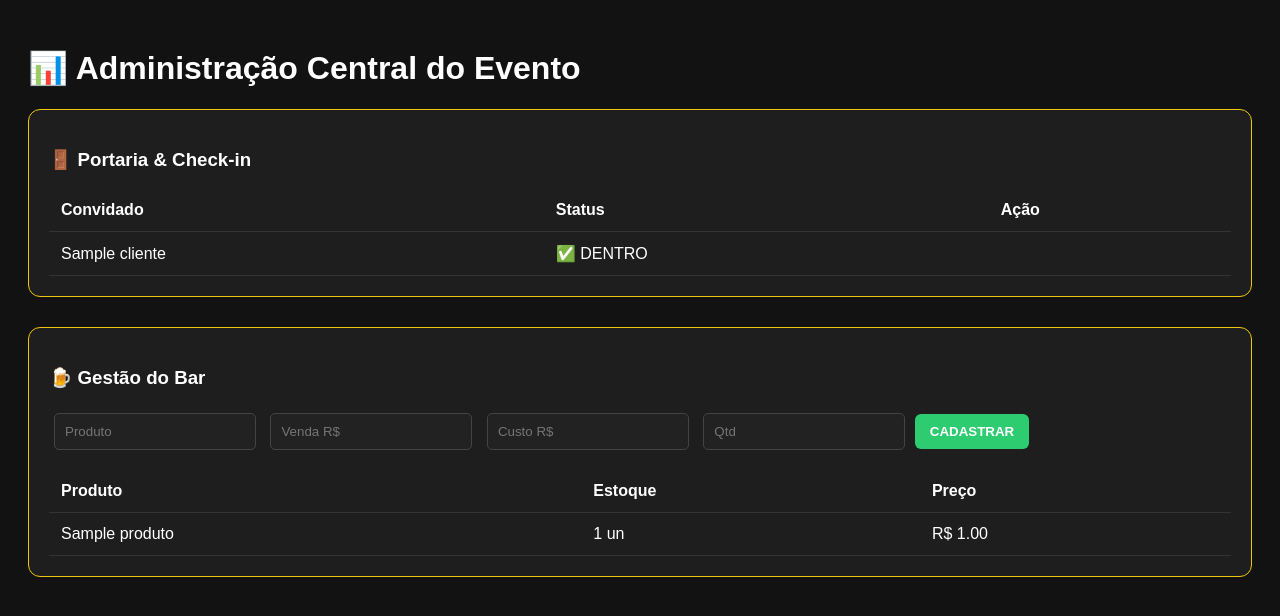
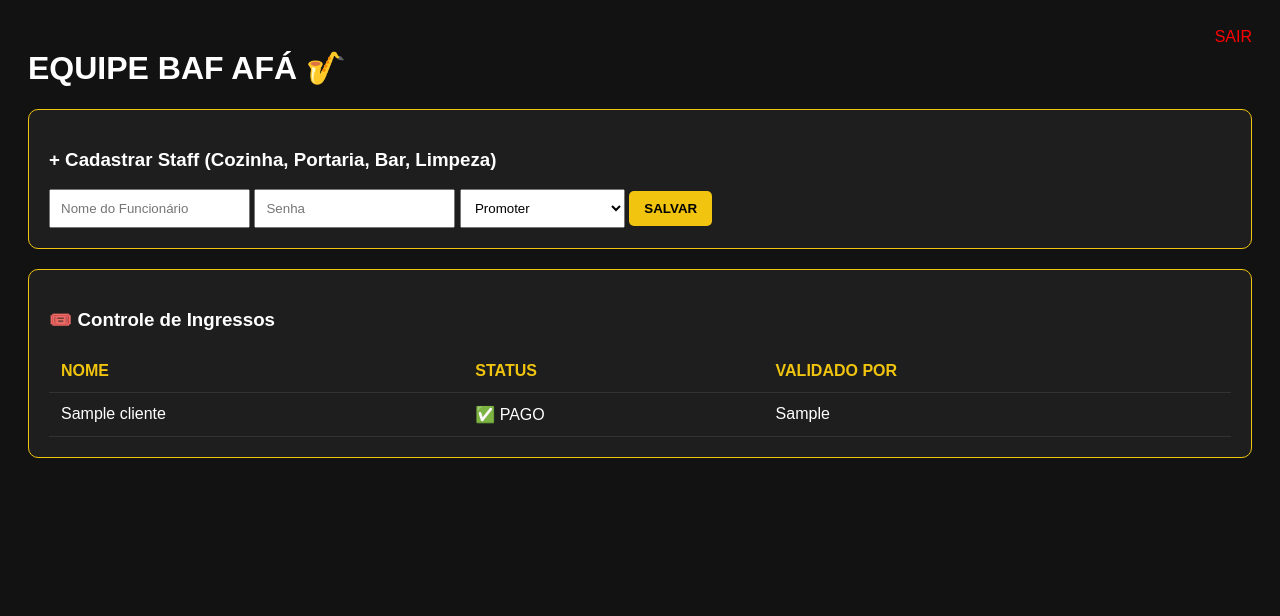
Before and after one commit to wagnerzaparolli15-ai/evento_samba, a Flask app: template templates/admin_bar.html in a window 1280 px wide. Shown: the top 616 px of the page. Run offline with Flask 3, Linux system fonts and the light colour scheme; the template is opened without the code that fills it: values that come from a table or form of the project are taken from there, others are empty; tables that the repository leaves empty hold one stand-in row (values such as "Sample post").

Commit message:
Sistema Staff: Login, Cargos e Seguranca QR

```diff
--- a/app.py
+++ b/app.py
@@ -1,9 +1,12 @@
 import os, re, mercadopago
-from flask import Flask, render_template, request, redirect, url_for, jsonify
+from flask import Flask, render_template, request, redirect, url_for, session, flash
 from flask_sqlalchemy import SQLAlchemy
 from sqlalchemy import text
+from functools import wraps
+from datetime import datetime
 
 app = Flask(__name__, static_folder='static', static_url_path='/static')
+app.secret_key = "segredo_bafafa_2026_seguranca_total" # Chave para as sessões de login
 
 # --- BANCO DE DADOS ---
 uri = "postgresql://db_fazcomfe_user:bo24NlcJANvGehkj97PytDoNyoiT696V@dpg-d6b4mq4hncsc7386sfag-a/db_fazcomfe?sslmode=require"
@@ -11,7 +14,15 @@ app.config['SQLALCHEMY_DATABASE_URI'] = uri
 app.config['SQLALCHEMY_TRACK_MODIFICATIONS'] = False
 db = SQLAlchemy(app)
 
+# --- MERCADO PAGO ---
 sdk = mercadopago.SDK("APP_USR-3244228687878580-021915-5528b1d97c9055fab65127d73dc1427d-24221819")
+
+# --- MODELOS ---
+class Usuario(db.Model):
+    id = db.Column(db.Integer, primary_key=True)
+    username = db.Column(db.String(50), unique=True, nullable=False)
+    senha = db.Column(db.String(50), nullable=False)
+    cargo = db.Column(db.String(30)) # admin, promoter, portaria, bar, cozinha, etc.
 
 class Cliente(db.Model):
     id = db.Column(db.Integer, primary_key=True)
@@ -19,6 +30,8 @@ class Cliente(db.Model):
     telefone = db.Column(db.String(20), unique=True)
     pago = db.Column(db.Boolean, default=False)
     utilizado = db.Column(db.Boolean, default=False)
+    quem_liberou = db.Column(db.String(50))
+    data_entrada = db.Column(db.DateTime)
     payment_id = db.Column(db.String(100))
 
 class Produto(db.Model):
@@ -26,16 +39,47 @@ class Produto(db.Model):
     id = db.Column(db.Integer, primary_key=True)
     nome = db.Column(db.String(100), nullable=False)
     preco = db.Column(db.Float, nullable=False)
-    preco_custo = db.Column(db.Float, default=0.0)
     estoque = db.Column(db.Integer, default=0)
     imagem_url = db.Column(db.String(500))
 
 with app.app_context():
     db.create_all()
+    # Cria o Wagner como Admin padrão se não existir
+    if not Usuario.query.filter_by(username='wagner').first():
+        admin = Usuario(username='wagner', senha='123', cargo='admin')
+        db.session.add(admin)
+        db.session.commit()
 
+# --- TRAVA DE SEGURANÇA ---
+def login_obrigatorio(f):
+    @wraps(f)
+    def decorated_function(*args, **kwargs):
+        if 'usuario_id' not in session:
+            return redirect(url_for('login_staff'))
+        return f(*args, **kwargs)
+    return decorated_function
+
+# --- LOGIN / LOGOUT ---
+@app.route('/login-staff', methods=['GET', 'POST'])
+def login_staff():
+    if request.method == 'POST':
+        user = Usuario.query.filter_by(username=request.form.get('username'), senha=request.form.get('senha')).first()
+        if user:
+            session['usuario_id'] = user.id
+            session['usuario_nome'] = user.username
+            session['usuario_cargo'] = user.cargo
+            return redirect(url_for('admin_evento'))
+        return "Usuário ou Senha Inválidos!"
+    return render_template('login_staff.html')
+
+@app.route('/logout')
+def logout():
+    session.clear()
+    return redirect(url_for('login_staff'))
+
+# --- FLUXO DO CLIENTE (PÚBLICO) ---
 @app.route('/')
-def index():
-    return render_template('index.html', preco=45.0)
+def index(): return render_template('index.html', preco=45.0)
 
 @app.route('/reservar', methods=['POST'])
 def reservar():
@@ -66,61 +110,42 @@ def pagamento(id):
 @app.route('/ingresso/<int:id>')
 def validar_ingresso(id):
     c = Cliente.query.get_or_404(id)
-    if not c.pago and c.payment_id:
-        info = sdk.payment().get(c.payment_id)
-        if info["response"].get("status") == "approved":
-            c.pago = True
-            db.session.commit()
-        else:
-            return render_template('templates-feedback.html', tipo='aguardando')
-
-    # Link que o segurança vai ler
+    # Gera o QR Code com o link de validação
     checkin_url = f"https://evento-samba.onrender.com/valida-portaria/{c.id}"
     return render_template('obrigado.html', c=c, checkin_url=checkin_url)
 
-# --- AÇÃO DA ADMINISTRAÇÃO (APENAS ATUALIZA STATUS) ---
-@app.route('/checkin/<int:id>')
-def checkin(id):
-    c = Cliente.query.get_or_404(id)
-    c.pago = True
-    c.utilizado = True
-    db.session.commit()
-    # VOLTA PARA A ADMIN, SEM MUDAR DE PÁGINA PARA O BAR
-    return redirect(url_for('admin_evento'))
-
-# --- AÇÃO DO SEGURANÇA (MOSTRA A RECEPÇÃO E BAR) ---
+# --- FLUXO DA EQUIPE (PROTEGIDO) ---
 @app.route('/valida-portaria/<int:id>')
+@login_obrigatorio
 def valida_portaria(id):
     c = Cliente.query.get_or_404(id)
+    if c.utilizado:
+        return f"<h1>❌ ERRO: JÁ UTILIZADO!</h1><p>Liberado por {c.quem_liberou} às {c.data_entrada.strftime('%H:%M')}</p>"
+
+    c.utilizado = True
     c.pago = True
-    c.utilizado = True
+    c.quem_liberou = session['usuario_nome']
+    c.data_entrada = datetime.now()
     db.session.commit()
     return render_template('recepcao.html', c=c)
 
-@app.route('/bar/<int:id>')
-def bar_digital(id):
-    c = Cliente.query.get_or_404(id)
-    produtos = Produto.query.all()
-    return render_template('bar.html', c=c, produtos=produtos)
-
 @app.route('/admin/evento', methods=['GET', 'POST'])
+@login_obrigatorio
 def admin_evento():
     if request.method == 'POST':
-        p = Produto(nome=request.form.get('nome'), preco=float(request.form.get('preco_venda')),
-                    preco_custo=float(request.form.get('preco_custo')), estoque=int(request.form.get('estoque')),
-                    imagem_url=request.form.get('imagem_url'))
-        db.session.add(p)
+        if 'new_user' in request.form:
+            u = Usuario(username=request.form.get('username'), senha=request.form.get('senha'), cargo=request.form.get('cargo'))
+            db.session.add(u)
+        elif 'nome_prod' in request.form:
+            p = Produto(nome=request.form.get('nome_prod'), preco=float(request.form.get('preco')), estoque=int(request.form.get('estoque')))
+            db.session.add(p)
         db.session.commit()
         return redirect(url_for('admin_evento'))
+
+    clientes = Cliente.query.order_by(Cliente.id.desc()).all()
     produtos = Produto.query.all()
-    clientes = Cliente.query.order_by(Cliente.id.desc()).all()
-    return render_template('admin_bar.html', produtos=produtos, clientes=clientes)
-
-@app.route('/admin/reset-total')
-def reset_total():
-    db.session.execute(text("TRUNCATE TABLE bar_produtos, cliente RESTART IDENTITY CASCADE;"))
-    db.session.commit()
-    return "<h1>Sistema Limpo!</h1><a href='/admin/evento'>Voltar</a>"
+    staff = Usuario.query.all()
+    return render_template('admin_bar.html', clientes=clientes, produtos=produtos, staff=staff)
 
 if __name__ == '__main__':
     port = int(os.environ.get("PORT", 10000))
--- a/templates/admin_bar.html
+++ b/templates/admin_bar.html
@@ -2,52 +2,50 @@
 <html lang="pt-br">
 <head>
     <meta charset="UTF-8">
-    <title>Gestão Bafafá</title>
+    <title>Painel Bafafá</title>
     <style>
         body { background: #121212; color: white; font-family: sans-serif; padding: 20px; }
-        .card { background: #1e1e1e; padding: 20px; border-radius: 12px; border: 1px solid #f1c40f; margin-bottom: 30px; }
-        table { width: 100%; border-collapse: collapse; margin-top: 15px; }
+        .bloco { background: #1e1e1e; padding: 20px; border-radius: 10px; border: 1px solid #f1c40f; margin-bottom: 20px; }
+        table { width: 100%; border-collapse: collapse; margin-top: 10px; }
         th, td { padding: 12px; border-bottom: 1px solid #333; text-align: left; }
-        .btn { padding: 10px 15px; border-radius: 6px; border: none; font-weight: bold; cursor: pointer; text-decoration: none; display: inline-block; }
-        .btn-green { background: #2ecc71; color: white; }
-        .btn-yellow { background: #f1c40f; color: black; }
-        input { padding: 10px; background: #222; border: 1px solid #444; color: white; border-radius: 5px; margin: 5px; width: 180px; }
+        th { color: #f1c40f; }
+        .btn { background: #f1c40f; padding: 10px 15px; border-radius: 5px; border: none; font-weight: bold; cursor: pointer; }
     </style>
 </head>
 <body>
-    <h1>📊 Administração Central do Evento</h1>
+    <div style="display: flex; justify-content: space-between;">
+        <h1>EQUIPE BAF AFÁ 🎷</h1>
+        <a href="/logout" style="color: red; text-decoration: none;">SAIR</a>
+    </div>
 
-    <div class="card">
-        <h3>🚪 Portaria & Check-in</h3>
+    <div class="bloco">
+        <h3>+ Cadastrar Staff (Cozinha, Portaria, Bar, Limpeza)</h3>
+        <form method="POST">
+            <input type="hidden" name="new_user" value="1">
+            <input type="text" name="username" placeholder="Nome do Funcionário" required style="padding: 10px;">
+            <input type="password" name="senha" placeholder="Senha" required style="padding: 10px;">
+            <select name="cargo" style="padding: 10px;">
+                <option value="promoter">Promoter</option>
+                <option value="portaria">Portaria / Segurança</option>
+                <option value="bar">Barman</option>
+                <option value="cozinha">Cozinha</option>
+                <option value="ajudante">Ajudante</option>
+                <option value="limpeza">Equipe Limpeza</option>
+            </select>
+            <button type="submit" class="btn">SALVAR</button>
+        </form>
+    </div>
+
+    <div class="bloco">
+        <h3>🎟️ Controle de Ingressos</h3>
         <table>
-            <tr><th>Convidado</th><th>Status</th><th>Ação</th></tr>
+            <tr><th>NOME</th><th>STATUS</th><th>VALIDADO POR</th></tr>
             {% for c in clientes %}
             <tr>
                 <td>{{ c.nome }}</td>
-                <td>{{ "✅ DENTRO" if c.utilizado else "⏳ AGUARDANDO" }}</td>
-                <td>
-                    {% if not c.utilizado %}
-                    <a href="{{ url_for('checkin', id=c.id) }}" class="btn btn-yellow">CONFIRMAR ENTRADA</a>
-                    {% endif %}
-                </td>
+                <td>{{ "✅ PAGO" if c.pago else "⏳ PENDENTE" }}</td>
+                <td>{{ c.quem_liberou if c.utilizado else "---" }}</td>
             </tr>
-            {% endfor %}
-        </table>
-    </div>
-
-    <div class="card">
-        <h3>🍺 Gestão do Bar</h3>
-        <form method="POST">
-            <input type="text" name="nome" placeholder="Produto" required>
-            <input type="number" step="0.01" name="preco_venda" placeholder="Venda R$" required>
-            <input type="number" step="0.01" name="preco_custo" placeholder="Custo R$" required>
-            <input type="number" name="estoque" placeholder="Qtd" required>
-            <button type="submit" class="btn btn-green">CADASTRAR</button>
-        </form>
-        <table>
-            <tr><th>Produto</th><th>Estoque</th><th>Preço</th></tr>
-            {% for p in produtos %}
-            <tr><td>{{ p.nome }}</td><td>{{ p.estoque }} un</td><td>R$ {{ "%.2f"|format(p.preco) }}</td></tr>
             {% endfor %}
         </table>
     </div>
```
